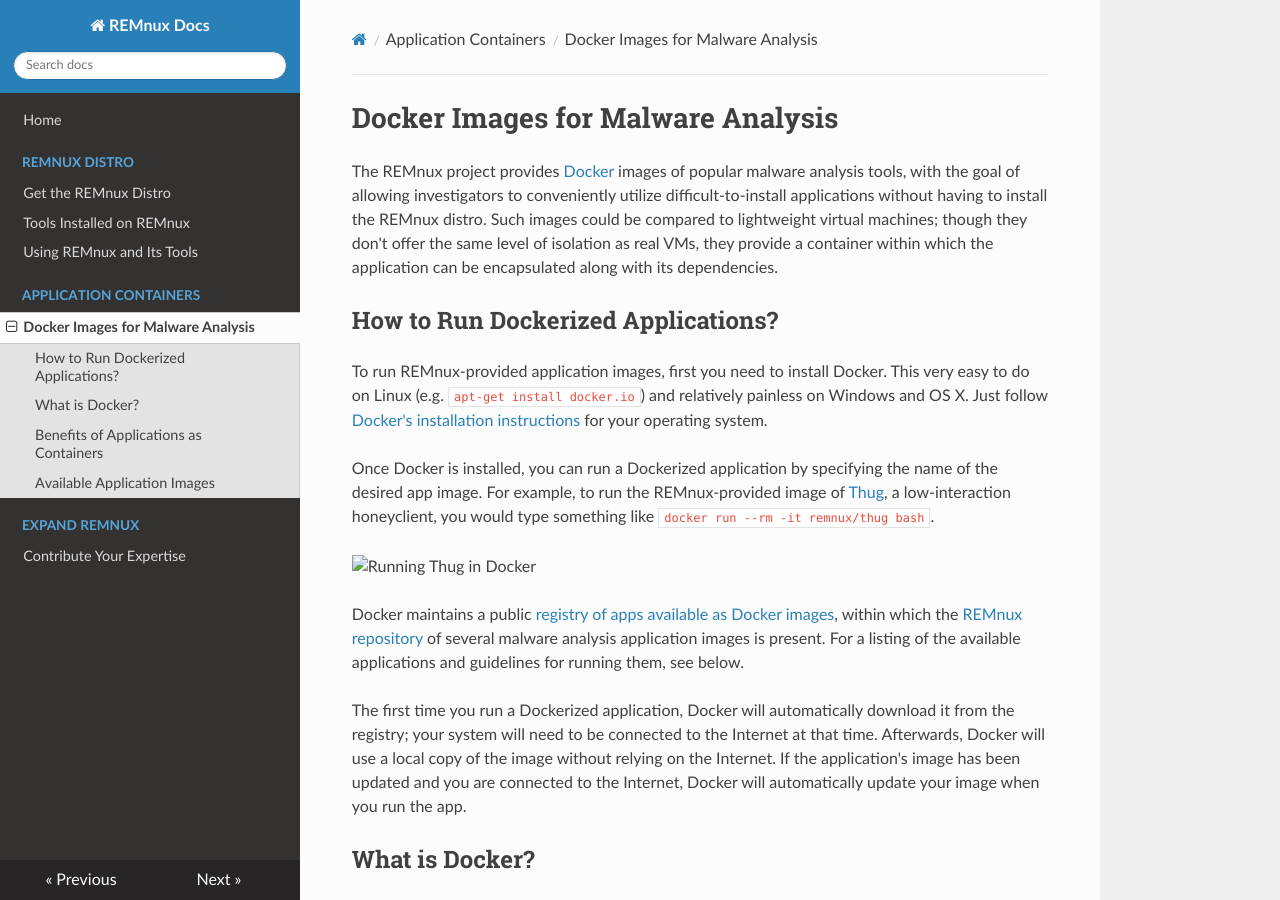
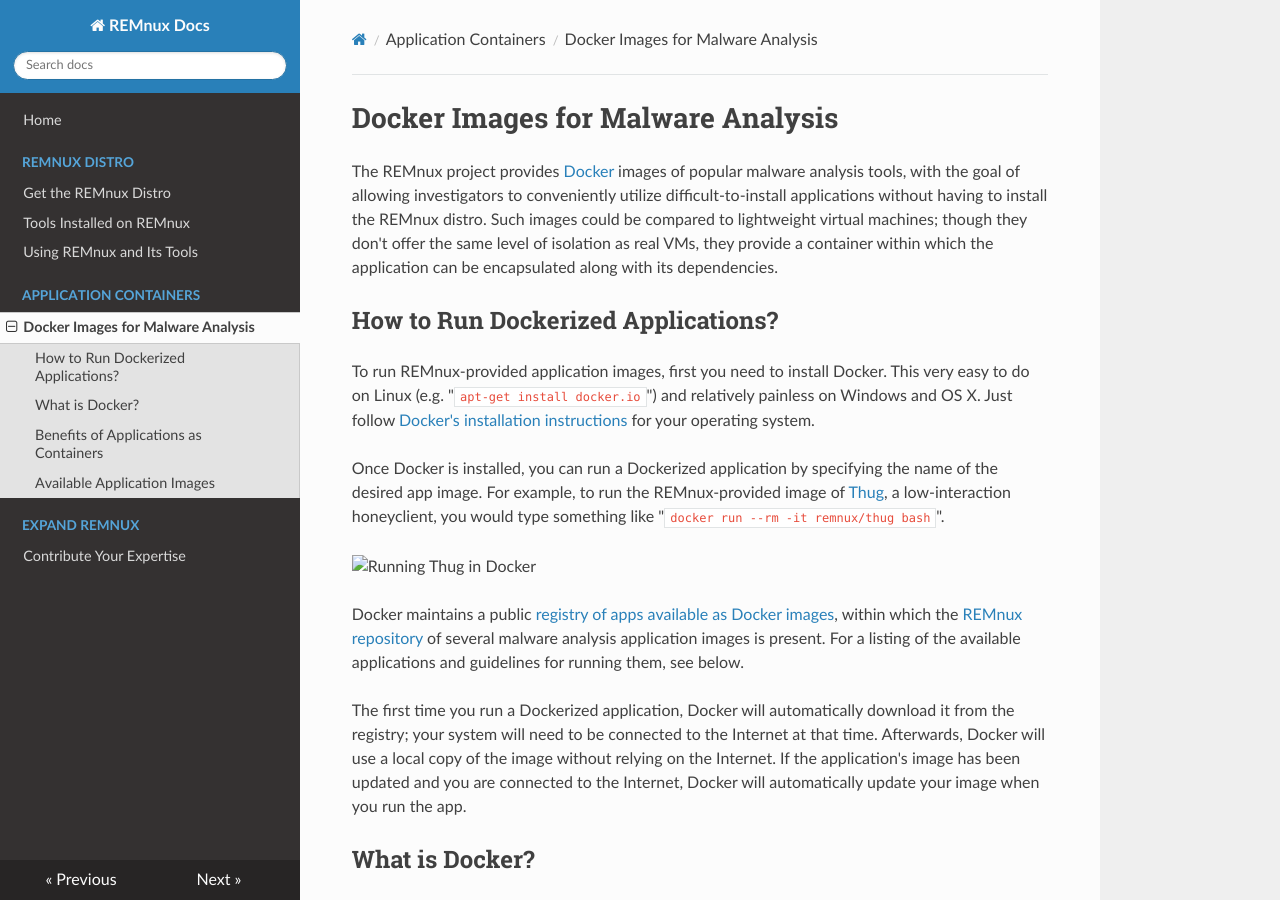
Before and after one commit to wzod/docs, an MkDocs documentation site: the page built from source/containers/about.md, in a window 1280 px wide and 900 px high. Built offline with MkDocs 1.6.1, drawn with Linux system fonts in a browser that asks for light colours; nearby versions of some CDN libraries; old or Windows-style settings are respelled for this version of MkDocs; some of the changed text lies outside the part shown.

Commit message:
Quotations around commands

```diff
--- a/source/containers/about.md
+++ b/source/containers/about.md
@@ -4,9 +4,9 @@
 
 ## How to Run Dockerized Applications?
 
-To run REMnux-provided  application images, first you need to install Docker. This very easy to do on Linux (e.g. `apt-get install docker.io`) and relatively painless on Windows and OS X. Just follow [Docker's installation instructions](https://docs.docker.com/installation/#installation) for your operating system.
+To run REMnux-provided  application images, first you need to install Docker. This very easy to do on Linux (e.g. "`apt-get install docker.io`") and relatively painless on Windows and OS X. Just follow [Docker's installation instructions](https://docs.docker.com/installation/#installation) for your operating system.
 
-Once Docker is installed, you can run a Dockerized application by specifying the name of the desired app image. For example, to run the REMnux-provided image of [Thug](https://github.com/buffer/thug), a low-interaction honeyclient, you would type something like `docker run --rm -it remnux/thug bash`.
+Once Docker is installed, you can run a Dockerized application by specifying the name of the desired app image. For example, to run the REMnux-provided image of [Thug](https://github.com/buffer/thug), a low-interaction honeyclient, you would type something like "`docker run --rm -it remnux/thug bash`".
 
 ![Running Thug in Docker](containers/remnux-docker-thug-full.gif)
 
```
Also changed, not shown: other parts of source/containers/about.md (+1 -1 lines).
